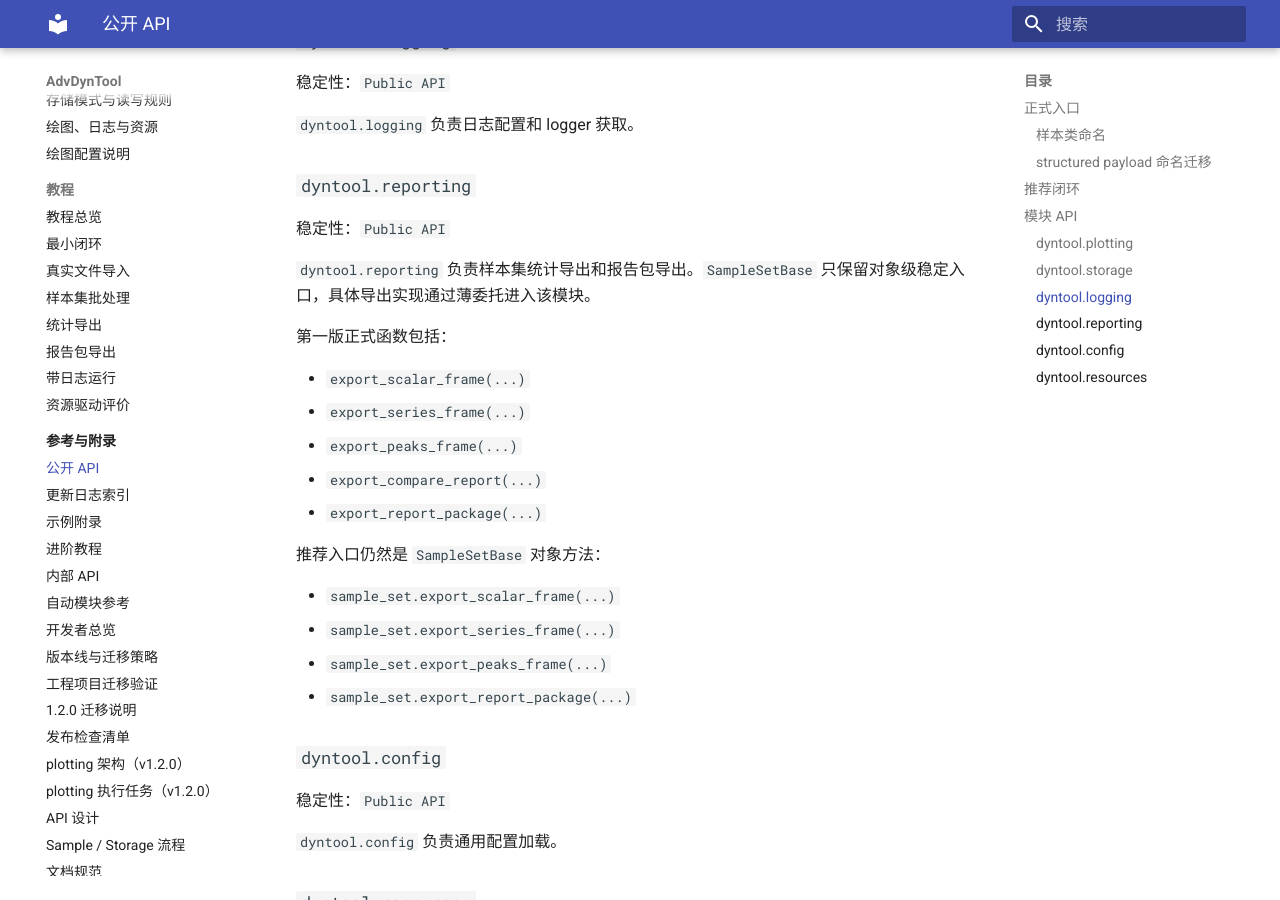
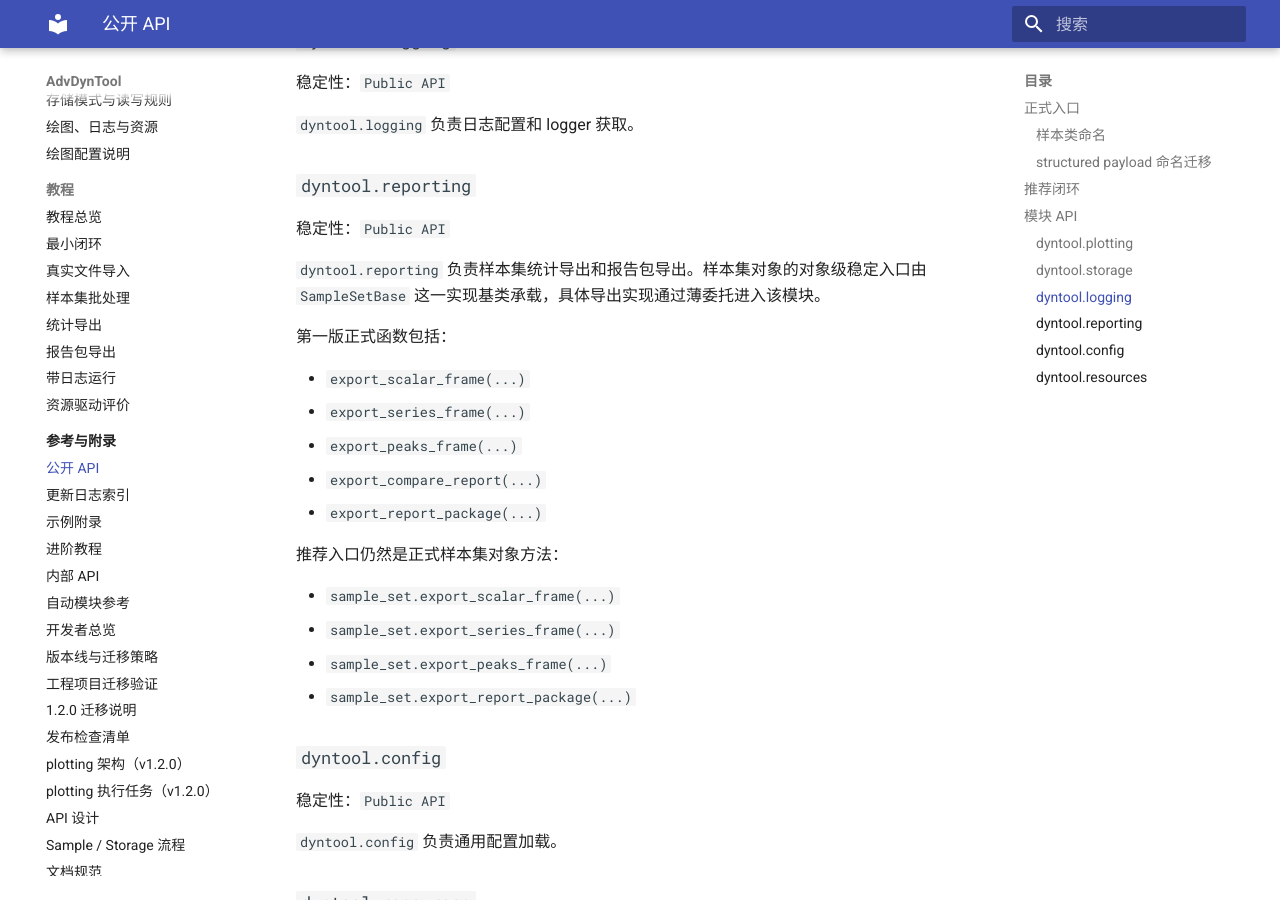
Before and after one commit to bingofisher/dyntool, an MkDocs documentation site: the page built from docs/api/public_api.md, in a window 1280 px wide and 900 px high, scrolled down 3082 px. Built offline with MkDocs 1.6.1 and Material for MkDocs 9.7.7, drawn with Linux system fonts in a browser that asks for light colours.

Commit message:
fix: address pre-merge review findings

```diff
--- a/docs/api/public_api.md
+++ b/docs/api/public_api.md
@@ -6,7 +6,7 @@
 
 ## 正式入口
 
-- 顶层对象 API：`AccelSeries`、`Metadata`、`VibrationTestMetadata`、`DefaultSample`、`DefaultSampleSet`、`SampleSetBase`
+- 顶层对象 API：`AccelSeries`、`Metadata`、`VibrationTestMetadata`、`DefaultSample`、`DefaultSampleSet`
 - 结果对象：`OperationResult`、`BatchOperationReport`
 - 模块 API：`dyntool.storage`、`dyntool.plotting`、`dyntool.logging`、`dyntool.reporting`
 - 支持模块：`dyntool.config`、`dyntool.resources`
@@ -122,7 +122,7 @@ print(result.ax is not None)
 
 稳定性：`Public API`
 
-`dyntool.reporting` 负责样本集统计导出和报告包导出。`SampleSetBase` 只保留对象级稳定入口，具体导出实现通过薄委托进入该模块。
+`dyntool.reporting` 负责样本集统计导出和报告包导出。样本集对象的对象级稳定入口由 `SampleSetBase` 这一实现基类承载，具体导出实现通过薄委托进入该模块。
 
 第一版正式函数包括：
 
@@ -132,7 +132,7 @@ print(result.ax is not None)
 - `export_compare_report(...)`
 - `export_report_package(...)`
 
-推荐入口仍然是 `SampleSetBase` 对象方法：
+推荐入口仍然是正式样本集对象方法：
 
 - `sample_set.export_scalar_frame(...)`
 - `sample_set.export_series_frame(...)`
```
Also changed, not shown: ARCHITECTURE.md (+3 -1 lines), README.md (+1 -1 lines), docs/api/index.md (+1 -1 lines), 2 other files.
